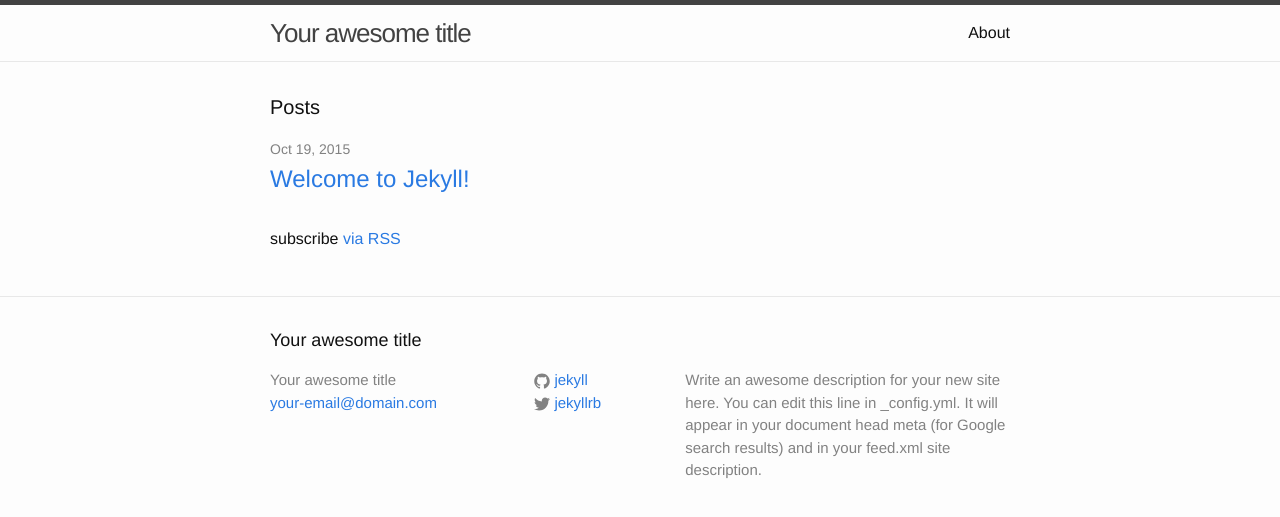
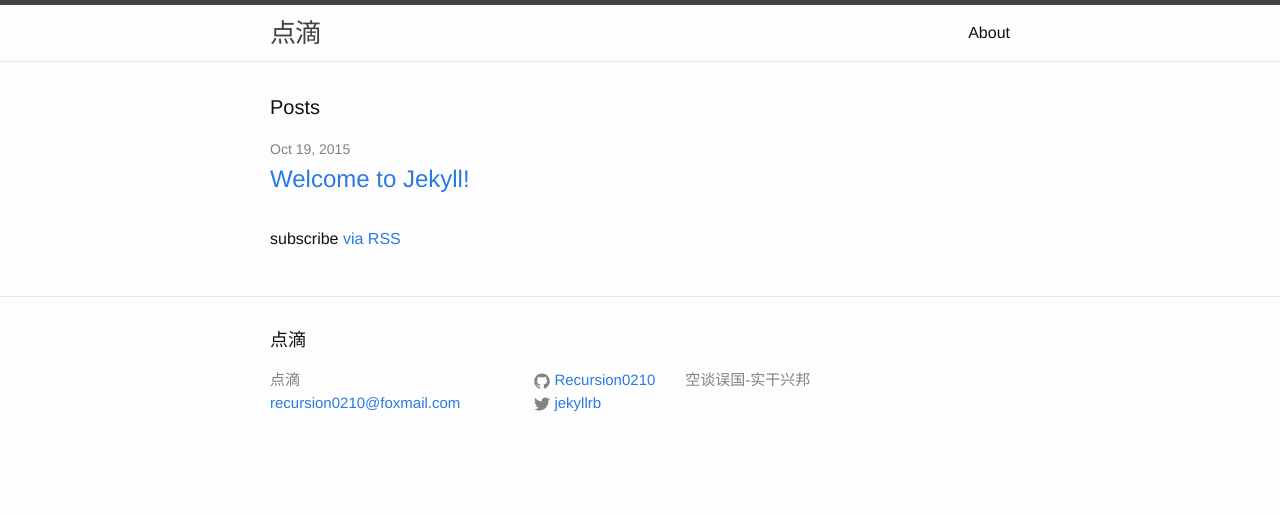
Before and after one commit to Recursion0210/Recursion0210.github.io, a Jekyll site: the page built from index.html, in a window 1280 px wide. Shown: the top 517 px of the page. Built offline with Jekyll 4.4.1, drawn with Linux system fonts in a browser that asks for light colours.

Commit message:
change message

```diff
--- a/_config.yml
+++ b/_config.yml
@@ -1,14 +1,12 @@
 # Site settings
-title: Your awesome title
-email: your-email@domain.com
+title: 点滴
+email: recursion0210@foxmail.com
 description: > # this means to ignore newlines until "baseurl:"
-  Write an awesome description for your new site here. You can edit this
-  line in _config.yml. It will appear in your document head meta (for
-  Google search results) and in your feed.xml site description.
+  空谈误国-实干兴邦
 baseurl: "" # the subpath of your site, e.g. /blog/
 url: "http://yourdomain.com" # the base hostname & protocol for your site
 twitter_username: jekyllrb
-github_username:  jekyll
+github_username:  Recursion0210
 
 # Build settings
 markdown: kramdown
```
